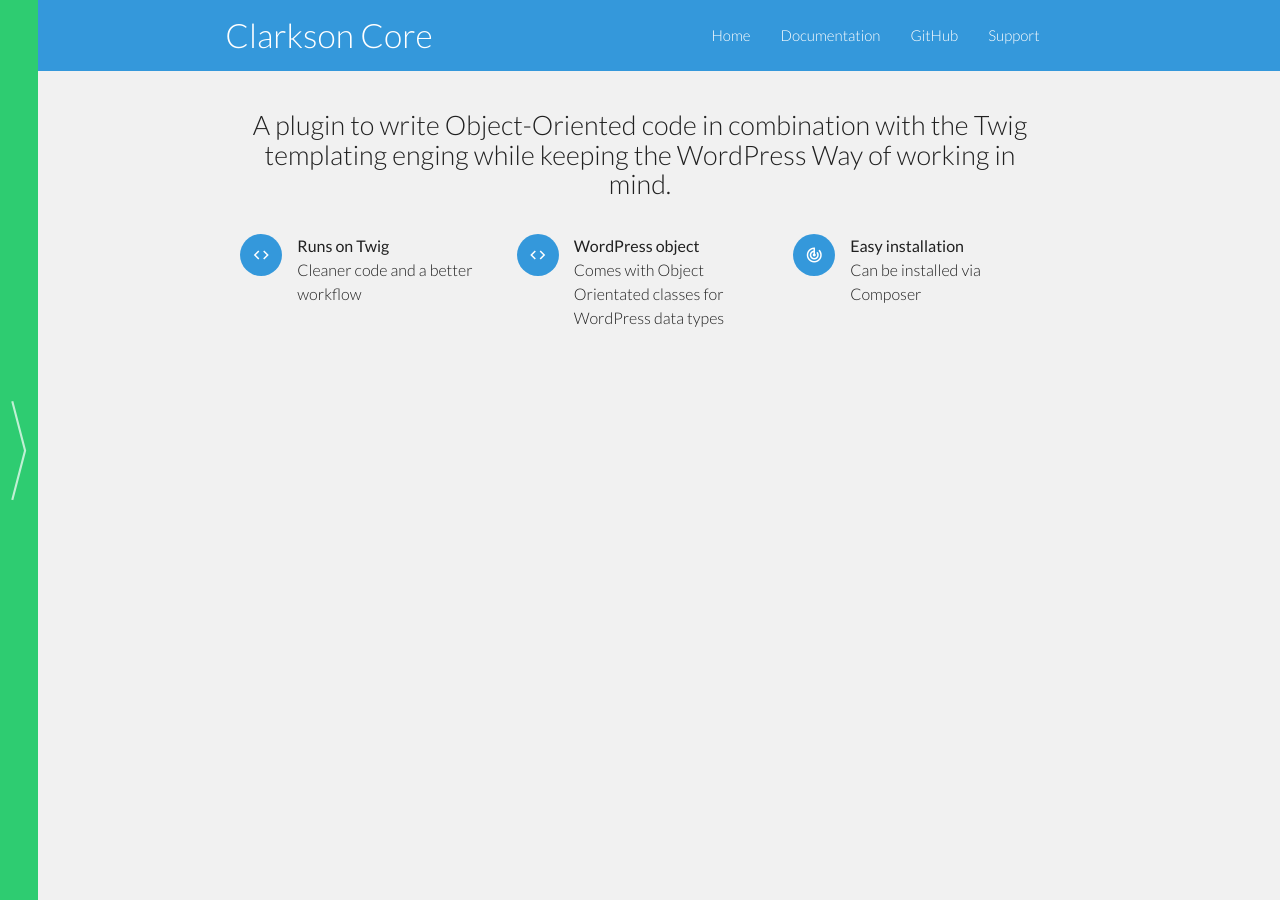
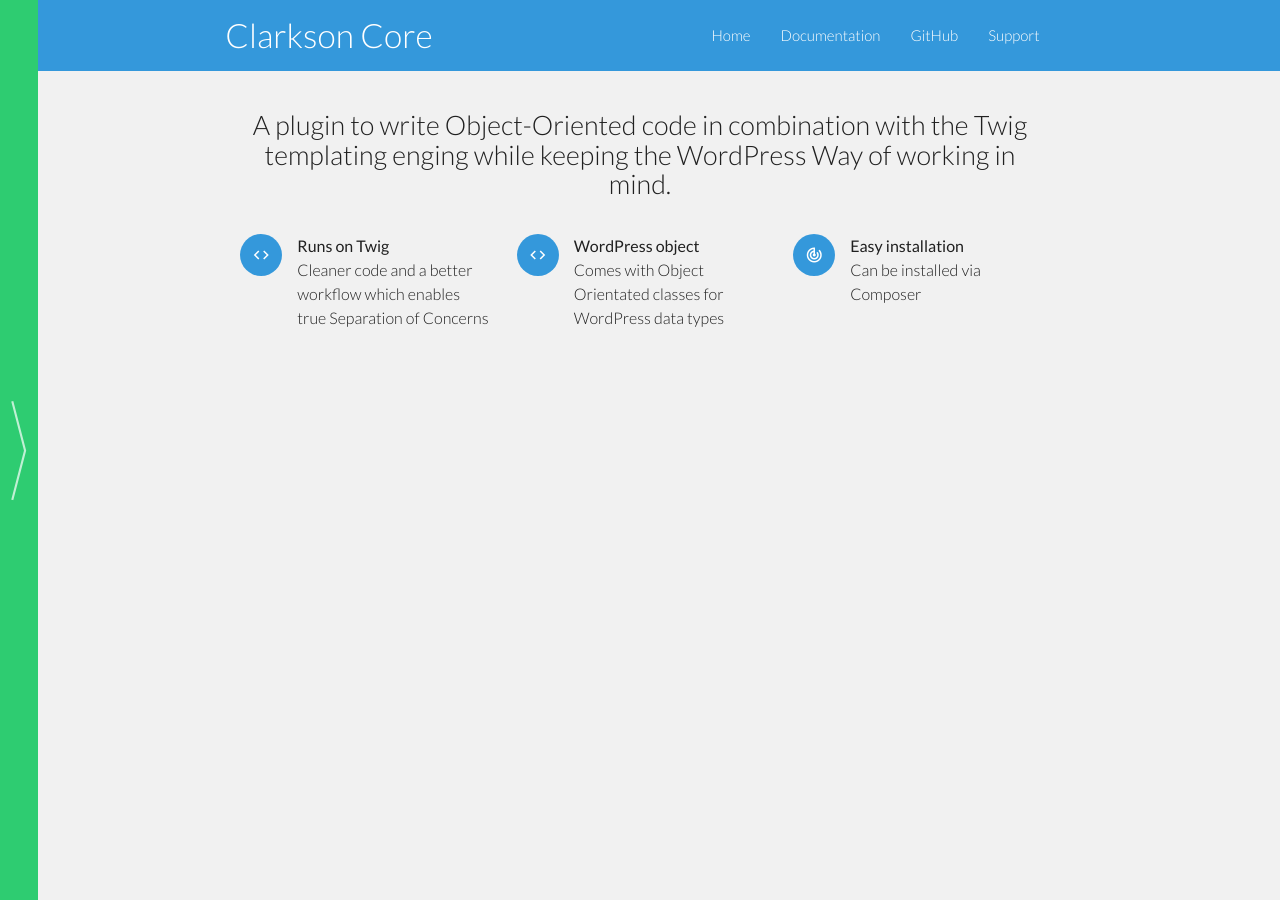
Before and after one commit to level-level/Clarkson-Theme, a Jekyll site: the page built from core/index.md, in a window 1280 px wide. Built offline with Jekyll 4.4.1, drawn with Linux system fonts in a browser that asks for light colours; some web fonts are replaced.

Commit message:
Add SoC text

```diff
--- a/core/index.md
+++ b/core/index.md
@@ -6,7 +6,7 @@ type: core
 
 features:
     - title: Runs on Twig
-      subtext: Cleaner code and a better workflow
+      subtext: Cleaner code and a better workflow which enables true Separation of Concerns
       icon: code
     - title: WordPress object
       subtext: Comes with Object Orientated classes for WordPress data types
```
